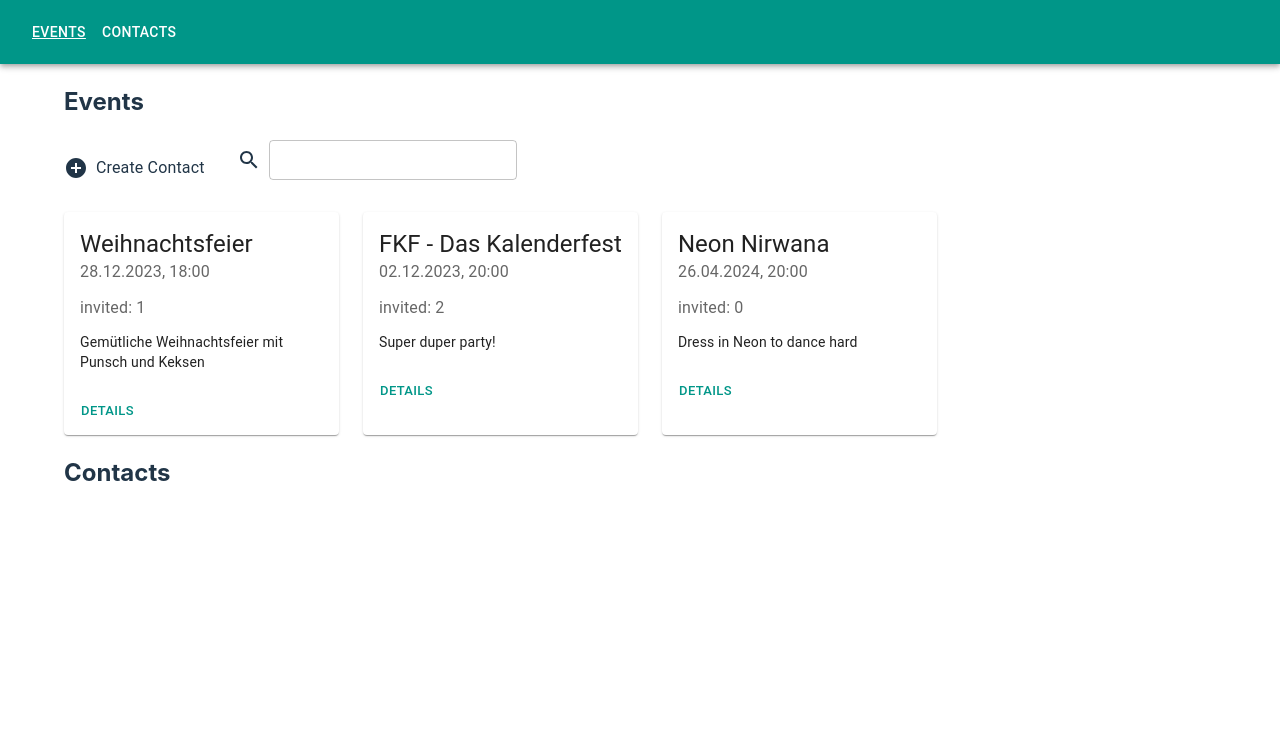
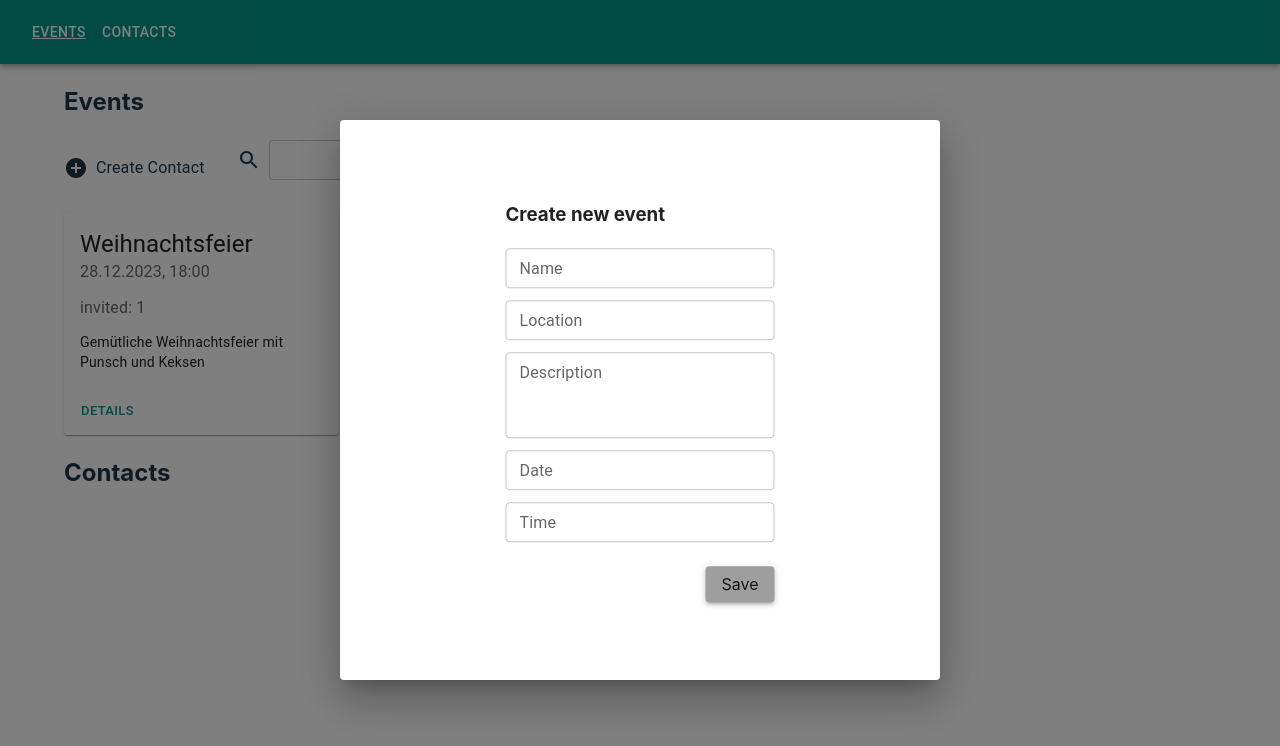
Before and after one commit to hanna-rodler/EventInviter, a React (Vite) app in the folder EventInviter/: page / in a window 1280 px wide. Both pictures are taken after a click on the icon 80 px from the left and 167 px from the top of the page. Shown: the top 746 px of the page. Built offline with nearby package versions, Linux system fonts and the light colour scheme.

Commit message:
feat: create Event Forms with not errors filtering and missing DatePicker

```diff
--- /dev/null
+++ b/EventInviter/src/components/CreateEventForm.tsx
@@ -0,0 +1,135 @@
+import { Event } from "../types/events";
+import { useForm, SubmitHandler } from "react-hook-form";
+import Box from "@mui/material/Box";
+import TextField from "@mui/material/TextField";
+import Paper from "@mui/material/Paper";
+import Typography from "@mui/material/Typography";
+import { add } from "../store/eventsSlice";
+import {useAppDispatch} from "../store/hooks";
+
+type CreateEventFormProps = {
+    onClose: () => void;
+};
+
+export const CreateEventForm = ({onClose}: CreateEventFormProps) => {
+    const dispatch = useAppDispatch();
+
+    type FormData = {
+        name: string;
+        date: string;
+        time: string;
+        location: string;
+        description: string;
+    };
+
+    const {
+        handleSubmit,
+        register,
+        formState: { errors },
+    } = useForm<FormData>();
+
+    const onSubmit: SubmitHandler<FormData> = (data) => {
+        const newEvent: Event = {
+            id: Math.floor((Math.random())*10),
+            name: data.name,
+            date: data.date,
+            time: '20:00',
+            location: data.location,
+            description: data.description,
+            isInvitesSent: false,
+            invitees: [],
+        };
+        console.log('new event', newEvent);
+
+        dispatch(add(newEvent));
+        onClose();
+    };
+
+    const style = {
+        position: "absolute",
+        display: "flex",
+        alignItems: "center",
+        justifyContent: "center",
+        top: "50%",
+        left: "50%",
+        transform: "translate(-50%, -50%)",
+    };
+    // TODO: date and time fields. Make description field a multiline text field.
+
+    return (
+        <Box sx={style} component="form" noValidate autoComplete="on">
+                <div
+                    style={{
+                        flexDirection: "column",
+                        gap: "12px",
+                        alignItems: "flex-start",
+                    }}
+                >
+                    <h3>Create new event</h3>
+                    <div style={{ display: "flex", flexDirection: "column", gap: "12px" }}>
+                        <div style={{ display: "flex", flexDirection: "column"}}>
+                            <TextField
+                                size="small"
+                                id="name"
+                                label="Name"
+                                {...register("name", {required: true})}
+                            />
+                            {errors.name && <Typography style={{ color: 'red', marginTop: 3 }}>This field is required</Typography>}
+                        </div>
+                        <div style={{ display: "flex", flexDirection: "column"}}>
+                            <TextField
+                                size="small"
+                                id="location"
+                                label="Location"
+                                {...register("location", {required: true})}
+                            />
+                            {errors.location && <Typography style={{ color: 'red', marginTop: 3 }}>This field is required</Typography>}
+                        </div>
+                        <div style={{ display: "flex", flexDirection: "column"}}>
+                            <TextField
+                                size="small"
+                                id="description"
+                                label="Description"
+                                multiline
+                                rows={3}
+                                {...register("description", {required: false})}
+                            />
+                        </div>
+                        <div style={{ display: "flex", flexDirection: "column"}}>
+                            <TextField
+                                size="small"
+                                id="date"
+                                label="Date"
+                                {...register("date", {required: true})}
+                            />
+                            {errors.date && <Typography style={{ color: 'red', marginTop: 3 }}>This field is required</Typography>}
+                        </div>
+                        <div style={{ display: "flex", flexDirection: "column"}}>
+                            <TextField
+                                size="small"
+                                id="time"
+                                label="Time"
+                                {...register("time", {required: true})}
+                            />
+                            {errors.time && <Typography style={{ color: 'red', marginTop: 3 }}>This field is required</Typography>}
+                        </div>
+                    </div>
+                    <Paper
+                        onClick={handleSubmit(onSubmit)}
+                        sx={{ cursor: "pointer" }}
+                        elevation={3}
+                        style={{
+                            padding: "6px 16px",
+                            textAlign: "center",
+                            width: "fit-content",
+                            alignSelf: "flex-end",
+                            margin: "24px 0px 16px 200px",
+                            background: "#9e9e9e",
+                        }}
+                    >
+                        Save
+                    </Paper>
+                </div>
+            </Box>
+    );
+}
--- a/EventInviter/src/main.tsx
+++ b/EventInviter/src/main.tsx
@@ -7,10 +7,13 @@ import { Provider } from "react-redux";
 import { store } from "./store/store.ts";
 import { HTML5Backend } from "react-dnd-html5-backend";
 import { DndProvider } from "react-dnd";
+import { LocalizationProvider } from '@mui/x-date-pickers';
+import { AdapterDayjs } from '@mui/x-date-pickers/AdapterDayjs'
 import "./index.css";
 
 ReactDOM.createRoot(document.getElementById("root")!).render(
   <React.StrictMode>
+    <LocalizationProvider dateAdapter={AdapterDayjs}>
         <Provider store={store}>
           <ThemeProvider theme={customTheme}>
             <DndProvider backend={HTML5Backend}>
@@ -18,5 +21,6 @@ ReactDOM.createRoot(document.getElementById("root")!).render(
             </DndProvider>
           </ThemeProvider>
         </Provider>
+    </LocalizationProvider>
   </React.StrictMode>
 );
--- a/EventInviter/src/pages/EventsPage.tsx
+++ b/EventInviter/src/pages/EventsPage.tsx
@@ -1,23 +1,39 @@
 import {EventCard} from "../components/EventCard";
 import Stack from '@mui/material/Stack';
 import type { RootState } from '../store/store';
-import {Fragment} from "react";
+import {Fragment, useState} from "react";
 import AddCircleIcon from "@mui/icons-material/AddCircle";
 import Typography from "@mui/material/Typography";
 import { SearchBar } from "../components/SearchBar";
 import {Event} from "../types/events";
 import {useSelector} from "react-redux";
+import { CreateEventForm } from "../components/CreateEventForm";
+import { Dialog } from "@mui/material";
+import FilterAltIcon from '@mui/icons-material/FilterAlt';
+import Button from '@mui/material/Button';
+import { filterInvitationsNeeded } from "../store/eventsSlice";
+import {useAppDispatch} from "../store/hooks";
 
 export const EventsPage = () => {
     const events: Event[] = useSelector((state: RootState) => state.events.entities)
-    // const dispatch = useDispatch()
+    const dispatch = useAppDispatch();
+    const [openModal, setOpen] = useState(false);
+    const [filterOn, setFilterOn] = useState(false);
+
+    const createEventForm = () => {
+        setOpen(true);
+    };
+
+    const handleClose = () => {
+        setOpen(false);
+    };
 
     return (
         <Fragment>
             <div>
                 <h2>Events</h2>
                 <Stack direction="row" gap={1} paddingBottom={2} alignItems="center" justifyContent="flex-start" spacing={{ xs: 2, sm: 3, md: 4 }} useFlexGap flexWrap="wrap">
-                    <div style={{ minWidth: 120, display: 'flex' }}>
+                    <div style={{ minWidth: 120, display: 'flex' }} onClick={createEventForm}>
                         <AddCircleIcon
                             sx={{ cursor: "pointer", paddingRight: 1 }}
                         ></AddCircleIcon>
@@ -29,7 +45,26 @@ export const EventsPage = () => {
                         </Typography>
                     </div>
                     <SearchBar onSearch={handleSearch} />
+                    <div>
+                        <Button startIcon={<FilterAltIcon />} onClick={() => {setFilterOn(!filterOn); dispatch(filterInvitationsNeeded(filterOn))}} // Toggle the filterOn state
+                                variant={filterOn ? 'contained' : 'outlined'} // Use 'contained' if filterOn is true, 'outlined' otherwise
+                        >
+                            Invitations not sent yet
+                        </Button>
+                    </div>
                 </Stack>
+                <Dialog
+                    open={openModal}
+                    onClose={handleClose}
+                    fullWidth
+                    PaperProps={{
+                        style: {
+                            height: "70%",
+                        },
+                    }}
+                >
+                    <CreateEventForm onClose={handleClose} />
+                </Dialog>
                 <Stack direction="row" spacing={3} useFlexGap flexWrap="wrap">
                     {events.map(event => (
                             <EventCard key={event.id} event={event}></EventCard>
--- a/EventInviter/src/store/eventsSlice.ts
+++ b/EventInviter/src/store/eventsSlice.ts
@@ -4,10 +4,12 @@ import { initializeEvents } from "../services/EventsService";
 
 export interface EventsState {
     entities: Event[];
+    originalEvents: Event[]
 }
 
 const initialState: EventsState = {
     entities: initializeEvents(),
+    originalEvents: initializeEvents(),
 };
 
 export const eventsSlice = createSlice({
@@ -19,16 +21,30 @@ export const eventsSlice = createSlice({
             // doesn't actually mutate the state because it uses the Immer library,
             // which detects changes to a "draft state" and produces a brand new
             // immutable state based off those changes
-            state.entities.push(action.payload)
-            console.log('added', action);
+            state.entities.push(action.payload);
+            console.log('added', state.entities);
         },
         remove: (state, action) => {
             state.entities = state.entities.filter((e) => e.id !== action.payload.id);
-            console.log('added', action);
+            state.originalEvents = state.originalEvents.filter((e) => e.id !== action.payload.id)
+            console.log('removed', action);
+        },
+        filterInvitationsNeeded: (state, action) => {
+            const { payload } = action;
+            if (payload) {
+                // Undo the filtering by restoring the original unfiltered events
+                state.entities = [...state.originalEvents];
+                return state;
+            }
+
+            // filter events by isInvitesSent
+            state.originalEvents = [...state.entities]; // Store the original unfiltered entities
+            state.entities = state.entities.filter((event) => !event.isInvitesSent);
+            return state;
         },
     },
 })
 
-export const { add, remove } = eventsSlice.actions
+export const { add, remove, filterInvitationsNeeded } = eventsSlice.actions
 
 export default eventsSlice.reducer
```
Also changed, not shown: EventInviter/package.json (+7 -1 lines), 1 other file (tests, documents, lock files or other folders). Lines whose indentation alone changed are shown as unchanged.
